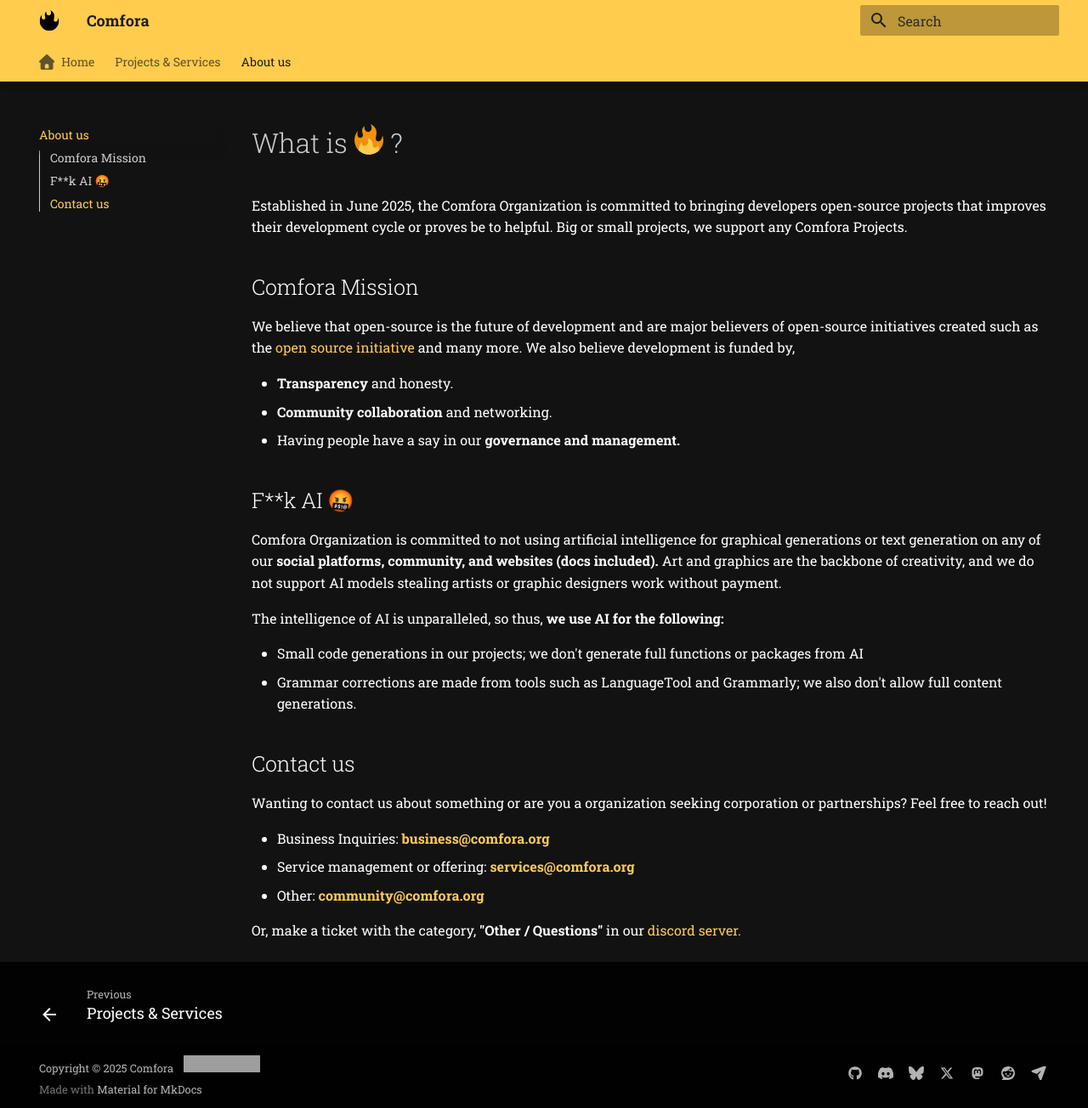
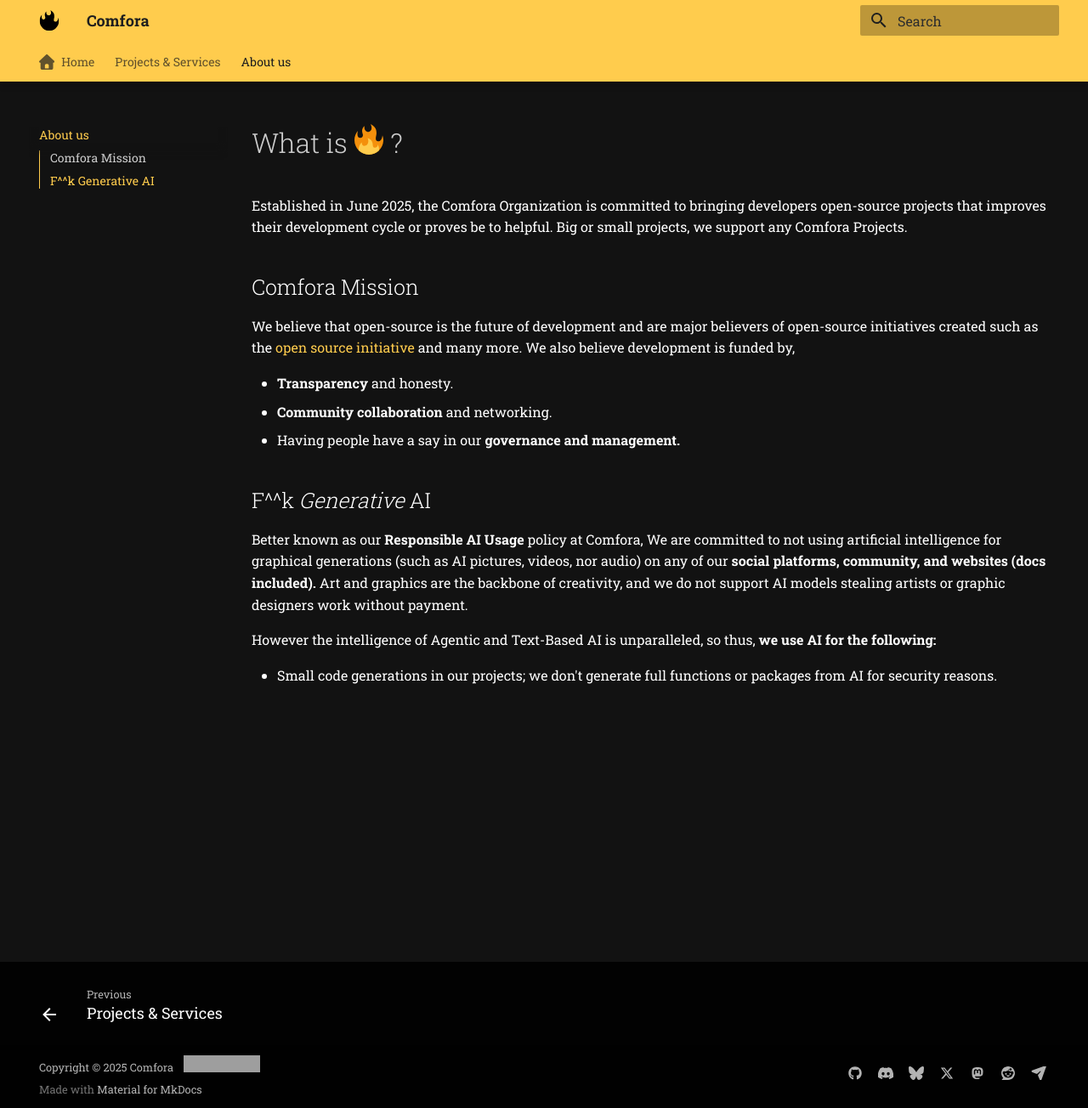
Before and after one commit to comfora/.github, an MkDocs documentation site: the page built from docs/about.md, in a window 1280 px wide and 1304 px high. Shown: the whole window at 85% size. Built offline with MkDocs 1.6.1 and Material for MkDocs 9.7.7, drawn with Linux system fonts in a browser that asks for light colours; grey boxes are pictures that could not be loaded.

Commit message:
chore: add webfinger and settings files, update about and index documentation, and revise mkdocs configuration

```diff
--- a/docs/about.md
+++ b/docs/about.md
@@ -19,21 +19,10 @@ development is funded by,
 - **Community collaboration** and networking.
 - Having people have a say in our **governance and management.**
 
-## F**k AI 🤬
+## F^^k *Generative* AI
 
-Comfora Organization is committed to not using artificial intelligence for graphical generations or text generation on any of our **social platforms, community, and websites (docs included).** Art and graphics are the backbone of creativity, and we do not support AI models stealing artists or graphic designers work without payment.
+Better known as our **Responsible AI Usage** policy at Comfora, We are committed to not using artificial intelligence for graphical generations (such as AI pictures, videos, nor audio) on any of our **social platforms, community, and websites (docs included).** Art and graphics are the backbone of creativity, and we do not support AI models stealing artists or graphic designers work without payment.
 
-The intelligence of AI is unparalleled, so thus, **we use AI for the following:**
+However the intelligence of Agentic and Text-Based AI is unparalleled, so thus, **we use AI for the following:**
 
-- Small code generations in our projects; we don't generate full functions or packages from AI
-- Grammar corrections are made from tools such as LanguageTool and Grammarly; we also don't allow full content generations.
-
-## Contact us
-
-Wanting to contact us about something or are you a organization seeking corporation or partnerships? Feel free to reach out!
-
-- Business Inquiries: [**business@comfora.org**](mailto:business@comfora.org)
-- Service management or offering: [**services@comfora.org**](mailto:services@comfora.org)
-- Other: [**community@comfora.org**](mailto:community@comfora.org)
-
-Or, make a ticket with the category, **"Other / Questions"** in our [discord server.](https://discord.gg/7pAmWQqGhF)
+- Small code generations in our projects; we don't generate full functions or packages from AI for security reasons.
--- a/mkdocs.yml
+++ b/mkdocs.yml
@@ -48,7 +48,6 @@ extra_css:
 
 plugins:
   - search
-  - material-plausible
 
 markdown_extensions:
   - pymdownx.emoji:
@@ -65,10 +64,6 @@ markdown_extensions:
   - pymdownx.superfences
 
 extra:
-  analytics:
-    provider: plausible
-    domain: comfora.org
-    src: "https://analytics.comfora.org/js/plausible.js"
   social:
     - icon: fontawesome/brands/github
       link: https://github.com/comfora
@@ -96,3 +91,6 @@ copyright: |
     <span>Copyright © 2025 Comfora </span>
     <iframe src="https://status.comfora.org/embed-badges/live-status?align=start&background-light=f5f5f5&text-light=000000" width="190" height="30" loading="lazy" frameborder="0" scrolling="no"></iframe>
   </div>
+
+exclude_docs: |
+  !*.well-known
```
Also changed, not shown: docs/index.md (+2 -4 lines), docs/projects.md (+3 -0 lines), 1 other file.
